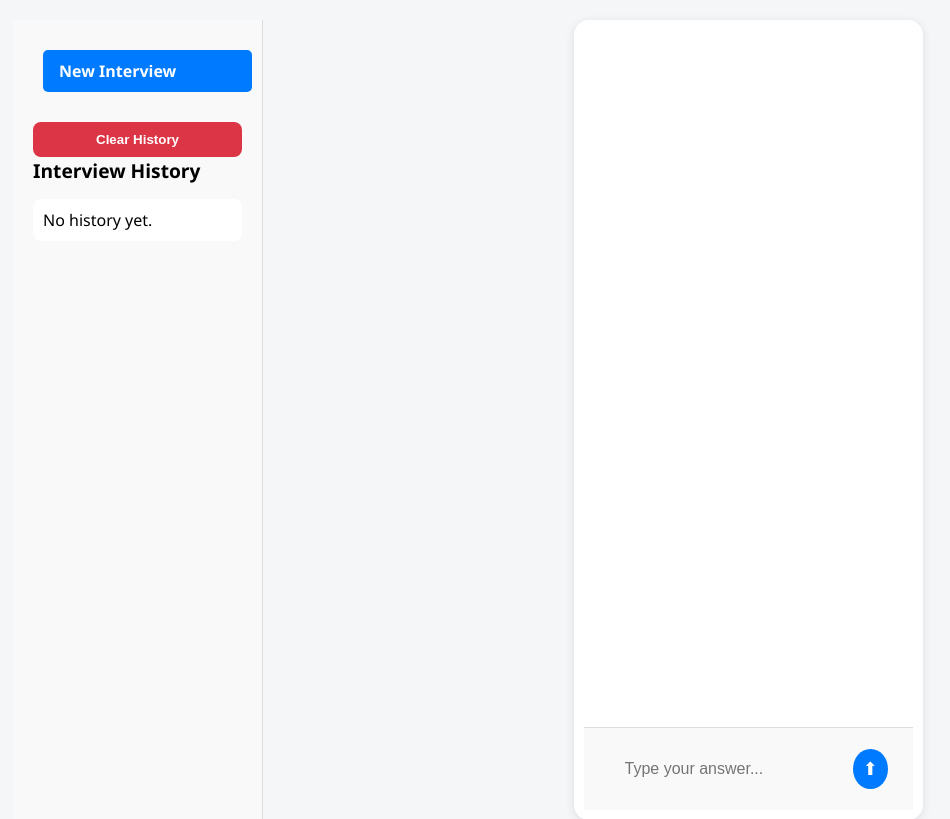
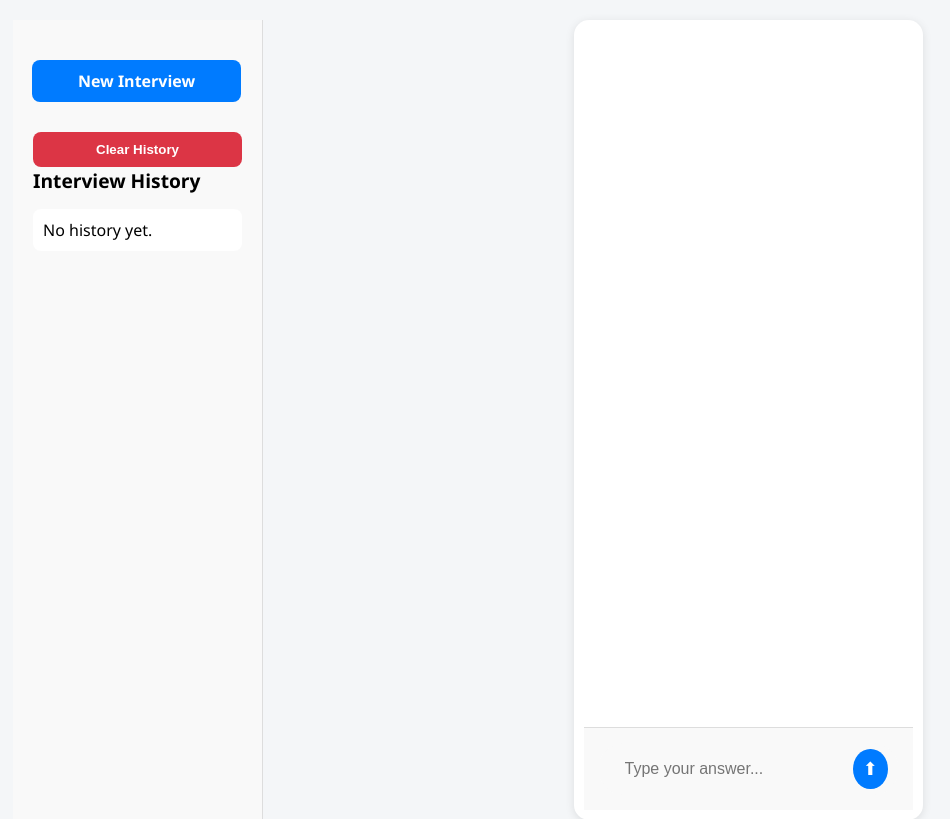
Before and after one commit to Sakthikv/Interview_BOT, a Flask app: page /interview in a window 1280 px wide. Shown: the top 819 px of the page, without its empty margins (27-977 px from the left). Run offline with Flask 3, Linux system fonts and the light colour scheme; data that the repository does not hold is empty.

Commit message:
style.css

```diff
--- a/static/style.css
+++ b/static/style.css
@@ -643,3 +643,17 @@ textarea {
     z-index: 999;
   }
 }
+
+#newInterviewBtn {
+  margin-top: 20px;
+  width: 100%;
+  padding: 10px;
+  background-color: #007bff;
+  color: white;
+  border: none;
+  border-radius: 8px;
+  cursor: pointer;
+  font-weight: bold;
+  text-align: center;
+  margin-left: -1px;
+}
```
